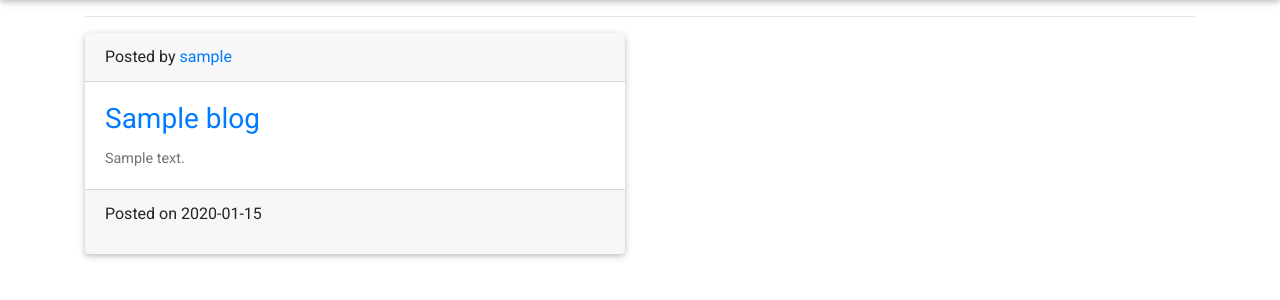
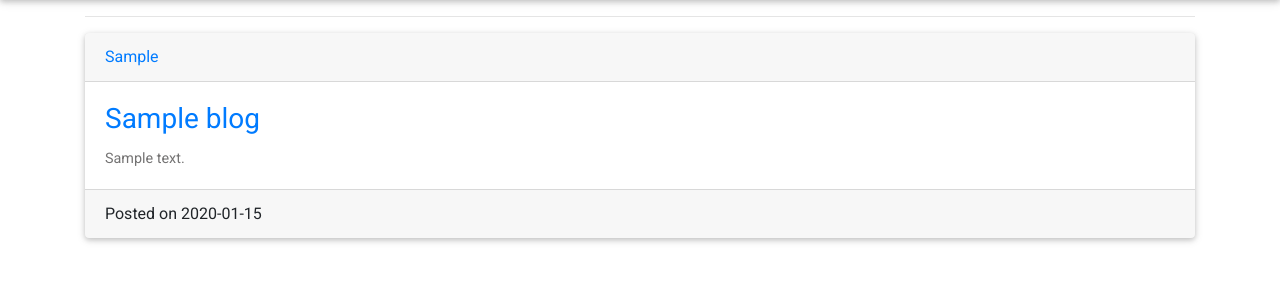
Before and after one commit to derrokip34/Blog, a Flask app: template app/templates/blogs.html in a window 1280 px wide. Shown: the part 56-356 px from the top of the page. Run offline with Flask 2, Linux system fonts and the light colour scheme; the template is opened without the code that fills it: most values are stand-ins (such as "Sample title", 1, 10 or a date in 2020); data that the repository does not hold is empty; some libraries are stand-ins or nearby versions.

Commit message:
final commit

```diff
--- a/app/templates/blogs.html
+++ b/app/templates/blogs.html
@@ -4,20 +4,14 @@
 <div class="container">
     {% for blog in blogs %}
         <hr>
-    <div class="row">
-        <div class="col-md-6">
         <div class="card">
-                <div class="card-header">Posted by <a href="/user/{{blog.user.username}}">{{blog.user.username}}</a></div>
+            <div class="card-header"><a href="/user/{{blog.user.username}}">{{blog.user.username|capitalize}}</a></div>
             <div class="card-body">
                 <h3 class="card-title"><a href="/blog/{{blog.id}}">{{blog.blog_title}}</a></h3>
                 <p class="card-text">{{blog.blog_content}}</p>
             </div>
-                <div class="card-footer">
-                    <p>Posted on {{blog.posted_on.strftime('%Y-%m-%d')}}</p>
-                </div>
-            </div>
+            <div class="card-footer">Posted on {{blog.posted_on.strftime('%Y-%m-%d')}}</div>
         </div>
     {% endfor %}
 </div>
-</div>
 {% endblock %}
```
Lines whose indentation alone changed are shown as unchanged.
